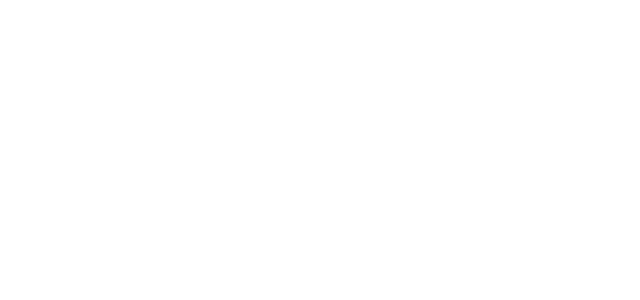
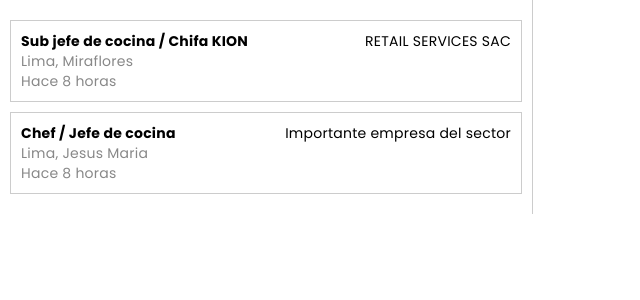
Before and after one commit to JobHub-UPC/jobhub-site, an Angular app: page /jobs in a window 1280 px wide. Before the commit this address led to /. Shown: the top 300 px of the page, without its empty margins (0-640 px from the left). Built offline with nearby package versions, Linux system fonts and the light colour scheme.

Commit message:
Advance on job section

```diff
--- a/src/app/app-routing.module.ts
+++ b/src/app/app-routing.module.ts
@@ -5,6 +5,7 @@
 import { NavbarComponent } from './navbar/navbar.component';
 import { ProfileComponent } from './profile/profile.component';
 import { PostComponent } from './post/post.component';
+import { JobsComponent } from './jobs/jobs.component';
 
 const routes: Routes = [
   { path: '', redirectTo: '/login', pathMatch: 'full' },
@@ -12,6 +13,7 @@
   { path: 'register', component: RegisterComponent },
   { path: 'home', component: PostComponent },
   { path: 'perfil', component: ProfileComponent },
+  { path: 'jobs', component: JobsComponent},
 ];
 
 @NgModule({
--- a/src/app/app.module.ts
+++ b/src/app/app.module.ts
@@ -24,6 +24,7 @@
 import { ReactiveFormsModule } from '@angular/forms';
 
 import { ProfileComponent } from './profile/profile.component';
+import { JobsComponent } from './jobs/jobs.component';
 
 
 @NgModule({
@@ -37,7 +38,8 @@
     HomeComponent,
     PostComponent,
     SearchBarComponent,
-    PublicationFormComponent
+    PublicationFormComponent,
+    JobsComponent
   ],
   imports: [
     BrowserModule,
--- /dev/null
+++ b/src/app/jobs/jobs.component.css
@@ -0,0 +1,51 @@
+.job-listing-container {
+    display: flex;
+    flex-direction: row;
+  }
+
+  .job-list {
+    width: 40%;
+    border-right: 1px solid #ccc;
+    padding: 10px;
+  }
+
+  .job-item {
+    border: 1px solid #ccc;
+    margin: 10px 0;
+    padding: 10px;
+    cursor: pointer;
+  }
+
+  .job-item-header {
+    display: flex;
+    justify-content: space-between;
+  }
+
+  .job-title {
+    font-weight: bold;
+  }
+
+  .job-location, .job-time {
+    color: #888;
+  }
+
+  .job-detail {
+    width: 60%;
+    padding: 20px;
+  }
+
+  .apply-button {
+    background-color: #007bff;
+    color: white;
+    padding: 10px;
+    border: none;
+    cursor: pointer;
+  }
+
+  .apply-button:hover {
+    background-color: #0056b3;
+  }
+
+  .job-description {
+    margin-top: 20px;
+  }
--- /dev/null
+++ b/src/app/jobs/jobs.component.html
@@ -0,0 +1,26 @@
+<div class="job-listing-container">
+  <div class="job-list">
+    <div class="job-item" *ngFor="let job of jobs" (click)="selectJob(job)">
+      <div class="job-item-header">
+        <span class="job-title">{{ job.title }}</span>
+        <span class="company-name">{{ job.company }}</span>
+      </div>
+      <div class="job-location">
+        {{ job.location }}
+      </div>
+      <div class="job-time">
+        Hace {{ job.time }} horas
+      </div>
+    </div>
+  </div>
+
+  <div class="job-detail" *ngIf="selectedJob">
+    <h2>{{ selectedJob.title }}</h2>
+    <h3>{{ selectedJob.company }}</h3>
+    <p>{{ selectedJob.location }}</p>
+    <button class="apply-button">Postularme</button>
+    <div class="job-description">
+      {{ selectedJob.description }}
+    </div>
+  </div>
+</div>
--- /dev/null
+++ b/src/app/jobs/jobs.component.ts
@@ -0,0 +1,42 @@
+import { Component } from '@angular/core';
+
+interface Job {
+  title: string;
+  company: string;
+  location: string;
+  time: number;
+  description: string;
+}
+
+@Component({
+  selector: 'app-jobs',
+  templateUrl: './jobs.component.html',
+  styleUrl: './jobs.component.css'
+})
+export class JobsComponent {
+  jobs: Job[] = [
+    {
+      title: 'Sub jefe de cocina / Chifa KION',
+      company: 'RETAIL SERVICES SAC',
+      location: 'Lima, Miraflores',
+      time: 8,
+      description: `ÚNETE A NOSOTROS! SE PARTE DE LA FAMILIA DE KION peruvian-chinese.
+      Nuestro restaurante KION del grupo gastronómico Retail Services, dedicada a la
+      elaboración de comida china de alta cocina. Se encuentra en la búsqueda de Sub jefe
+      de cocina, ubicado en Miraflores - La Mar.`
+    },
+    {
+      title: 'Chef / Jefe de cocina',
+      company: 'Importante empresa del sector',
+      location: 'Lima, Jesus Maria',
+      time: 8,
+      description: 'Descripción del trabajo pendiente.'
+    }
+  ];
+
+  selectedJob: Job | null = null;
+
+  selectJob(job: Job): void {
+    this.selectedJob = job;
+  }
+}
--- a/src/app/profile/profile.component.css
+++ b/src/app/profile/profile.component.css
@@ -0,0 +1,65 @@
+body {
+    font-family: Arial, sans-serif;
+    margin: 0 20%;
+    padding: 0;
+}
+
+main {
+    padding: 20px;
+}
+
+.profile {
+    text-align: center;
+}
+
+.profile .profile-pic {
+    border-radius: 50%;
+    width: 150px;
+    height: 150px;
+}
+
+.profile button {
+    background-color: #f8941c;
+    border: none;
+    color: white;
+    padding: 10px 20px;
+    cursor: pointer;
+    margin-top: 10px;
+}
+
+.profile button:hover {
+    background-color: #e67e22;
+}
+
+section {
+    margin-top: 30px;
+}
+
+h1 {
+    margin-top: 10px;
+    font-weight: 500;
+}
+
+p {
+    font-size: 16px;
+
+}
+
+section h2 {
+    border-bottom: 2px solid #f8941c;
+    padding-bottom: 5px;
+    margin-bottom: 10px;
+}
+
+.experience-item, .education-item, .publication-item {
+    background-color: #f9f9f9;
+    border: 1px solid #ddd;
+    padding: 15px;
+    margin-bottom: 10px;
+}
+
+.publication-item img {
+    width: 300px;
+    height: auto;
+    margin: 10px 0;
+}
```
